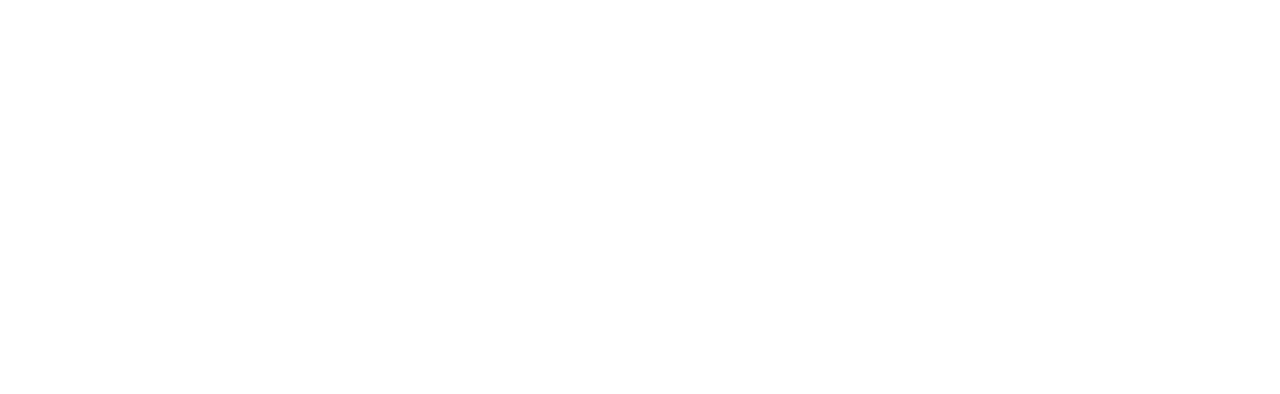
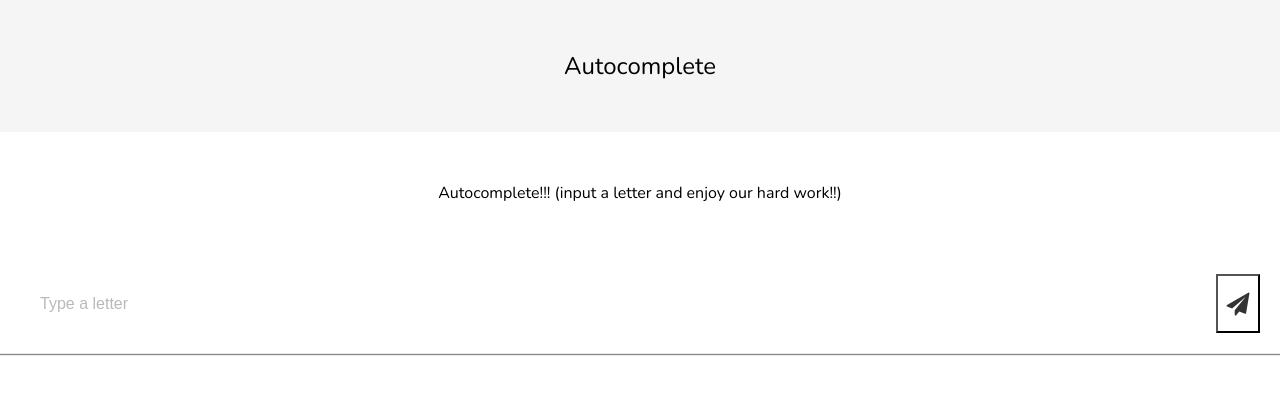
Before and after one commit to TiC-1/Week4_project_autocompleter, a plain HTML site: page public/index.html in a window 1280 px wide. Drawn offline with nearby package versions, Linux system fonts and the light colour scheme.

Commit message:
added a html skeleton and some css

```diff
--- a/public/index.html
+++ b/public/index.html
@@ -1,32 +1,41 @@
 
 <!DOCTYPE html>
-    <html>
+  <html>
 
-      <head>
+    <head>
         <meta charset="utf-8">
         <meta name="viewport" content="width=device-width, initial-scale=1.0">
         <title>Autocomplete</title>
         <link href="https://fonts.googleapis.com/css?family=Nunito" rel="stylesheet">
         <link rel="stylesheet" href="./style.css">
-      </head>
+    </head>
 
-      <body>
+    <body>
 
+      <header>
 
+      </header>
 
+        <section class="mainContainer">
+          <div class="formContainer">
+            <h1 class="input_heading" tabindex="0">Autocomplete</h1>
+              <p class=instruction> Autocomplete!!! (input a letter and enjoy our hard work!!)</p>
+                <form class="form" id="searchForm">
+                  <input class="inputBox" aria-label="input textbox" placeholder="Type a letter" type="text" name="description" value="" required aria-required="true">
+                  <input class="inputButton" type="submit" role="button" aria-label="Search" value="" tabindex="0">
+                </form>
+                <div id="autocompletePreview">
+                </div>
+          </div>
+      </section>
 
+      <footer>
 
-        <section class="">
+      </footer>
 
-
-
-
-
-        </section>
-
-        <div id="footer"></div>
         <script src="js/logic.js"></script>
         <script src="js/dom.js"></script>
+
       </body>
 
-</html>
+  </html>
--- a/public/style.css
+++ b/public/style.css
@@ -0,0 +1,72 @@
+* {
+    padding: 0;
+    margin: 0;
+    box-sizing: border-box;
+  }
+
+  body {
+    font-family: 'Nunito', sans-serif;
+  }
+
+
+
+  .instruction{
+    font-weight: normal;
+    text-align: center;
+    color: black;
+    padding: 50px 40px;
+  }
+
+
+
+  .form {
+    width: 100%;
+    box-shadow: 0px 1px 1px 0px rgba(100,100,100,0.75);
+  }
+
+  .input_heading {
+    font-weight: normal;
+    text-align: center;
+    color: black;
+    padding: 50px 40px;
+    background: whitesmoke;
+  }
+
+  .form {
+    border-bottom: 1px solid rgba(100,100,100,0.15);
+    padding: 20px 0;
+    display: flex;
+    justify-content: space-between;
+  }
+
+  .inputBox {
+    padding-left: 40px;
+    border: none;
+    outline: none;
+    font-size: 1rem;
+    width: 90%;
+  }
+
+
+  .inputButton {
+    padding: 20px;
+    margin-right: 20px;
+    background-size: 25px;
+    background: url('./assets/images/search.svg');
+    background-repeat: no-repeat;
+    background-position: center;
+  }
+
+  .inputButton:hover {
+    opacity: 0.8;
+    background-size: 28px;
+  }
+
+  .inputBox::-webkit-input-placeholder {
+    font-size: 1rem;
+    color: #bababa;
+  }
+
+  @media (min-width: 768px) {
+
+  }
```
Also changed, not shown: README.md, public/assets/images/search.svg (added).
